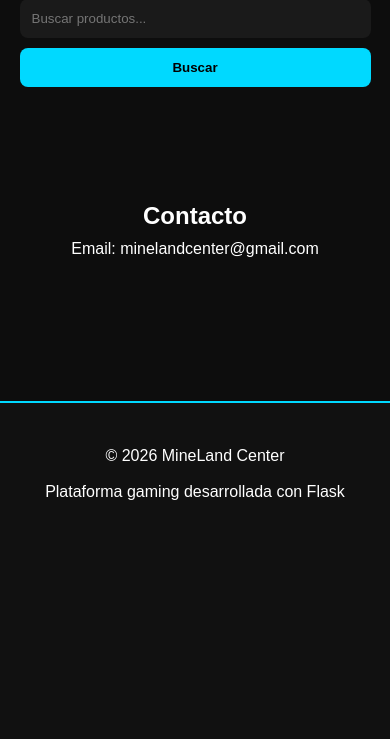
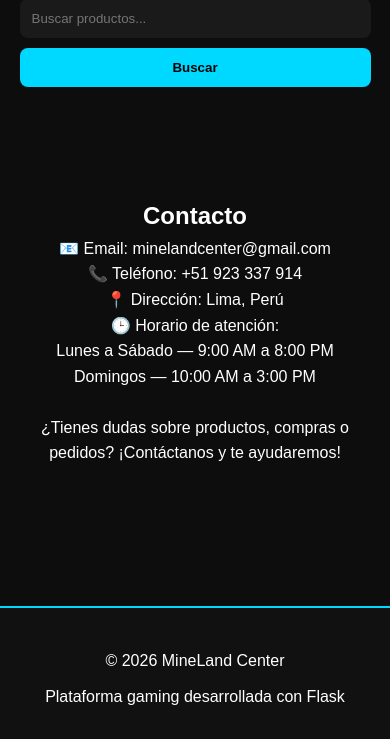
Before and after one commit to TheDark-15/Proyecto_MineLand, a Flask app: page /contact in a window 390 px wide. Shown: the part 433-1172 px from the top of the page. Before the commit the page ends 933 px from the top, so only its background shows below. Run offline with Flask 3, Linux system fonts and the light colour scheme.

Commit message:
Enhance contact page with additional information
Added contact details including phone, address, and hours of operation.

```diff
--- a/templates/contact.html
+++ b/templates/contact.html
@@ -6,7 +6,24 @@
 
     <h2>Contacto</h2>
 
-    <p>Email: minelandcenter@gmail.com</p>
+    <p>📧 Email: minelandcenter@gmail.com</p>
+
+    <p>📞 Teléfono: +51 923 337 914</p>
+
+    <p>📍 Dirección: Lima, Perú</p>
+
+    <p>🕒 Horario de atención:</p>
+
+    <p>Lunes a Sábado — 9:00 AM a 8:00 PM</p>
+
+    <p>Domingos — 10:00 AM a 3:00 PM</p>
+
+    <br>
+
+    <p>
+        ¿Tienes dudas sobre productos, compras o pedidos?
+        ¡Contáctanos y te ayudaremos!
+    </p>
 
 </div>
 
```
